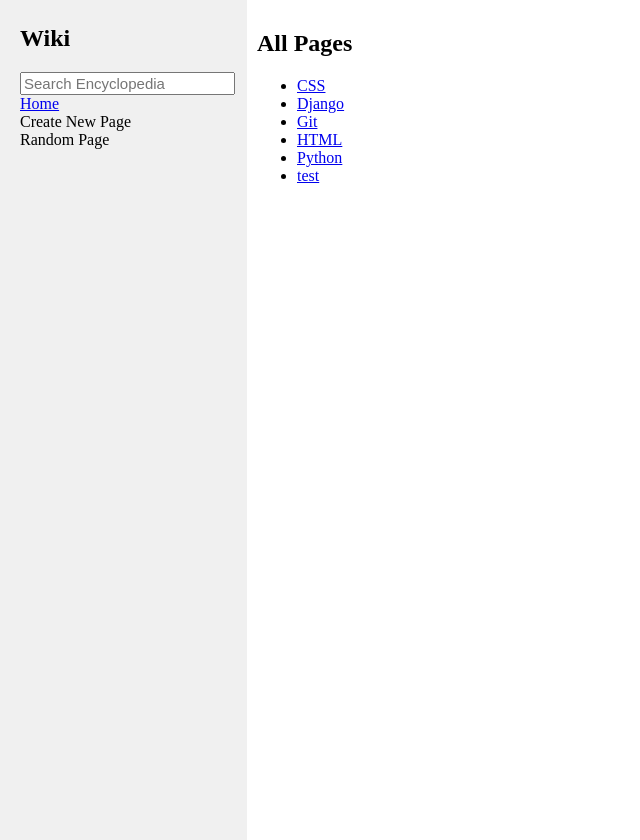
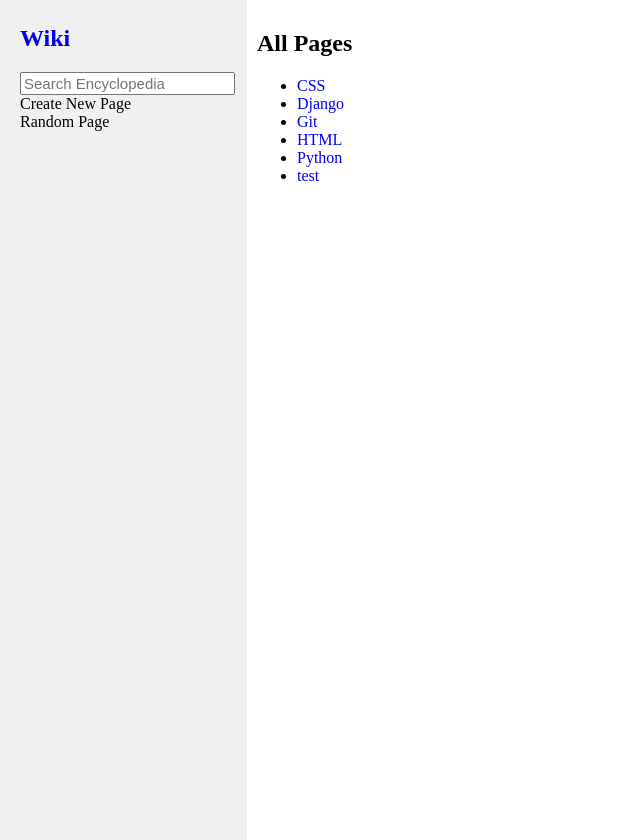
Before and after one commit to JarlTetrazepam/wiki, a Django app: page / in a window 1280 px wide. Shown: the whole page, without its empty margins (0-640 px from the left). Run offline with Django 3.2, Linux system fonts and the light colour scheme.

Commit message:
removed text deco from links

```diff
--- a/encyclopedia/static/encyclopedia/styles.css
+++ b/encyclopedia/static/encyclopedia/styles.css
@@ -43,3 +43,7 @@
 .sidebar h2 {
     margin-top: 5px;
 }
+
+a {
+    text-decoration: none;
+}
--- a/encyclopedia/templates/encyclopedia/layout.html
+++ b/encyclopedia/templates/encyclopedia/layout.html
@@ -9,13 +9,10 @@
     </head>
     <body>
         <section class="sidebar">
-            <h2>Wiki</h2>
+            <h2><a href="{% url 'index' %}">Wiki</a></h2>
             <form>
                 <input class="search" type="text" name="q" placeholder="Search Encyclopedia">
             </form>
-            <div>
-                <a href="{% url 'index' %}">Home</a>
-            </div>
             <div>
                 Create New Page
             </div>
```
